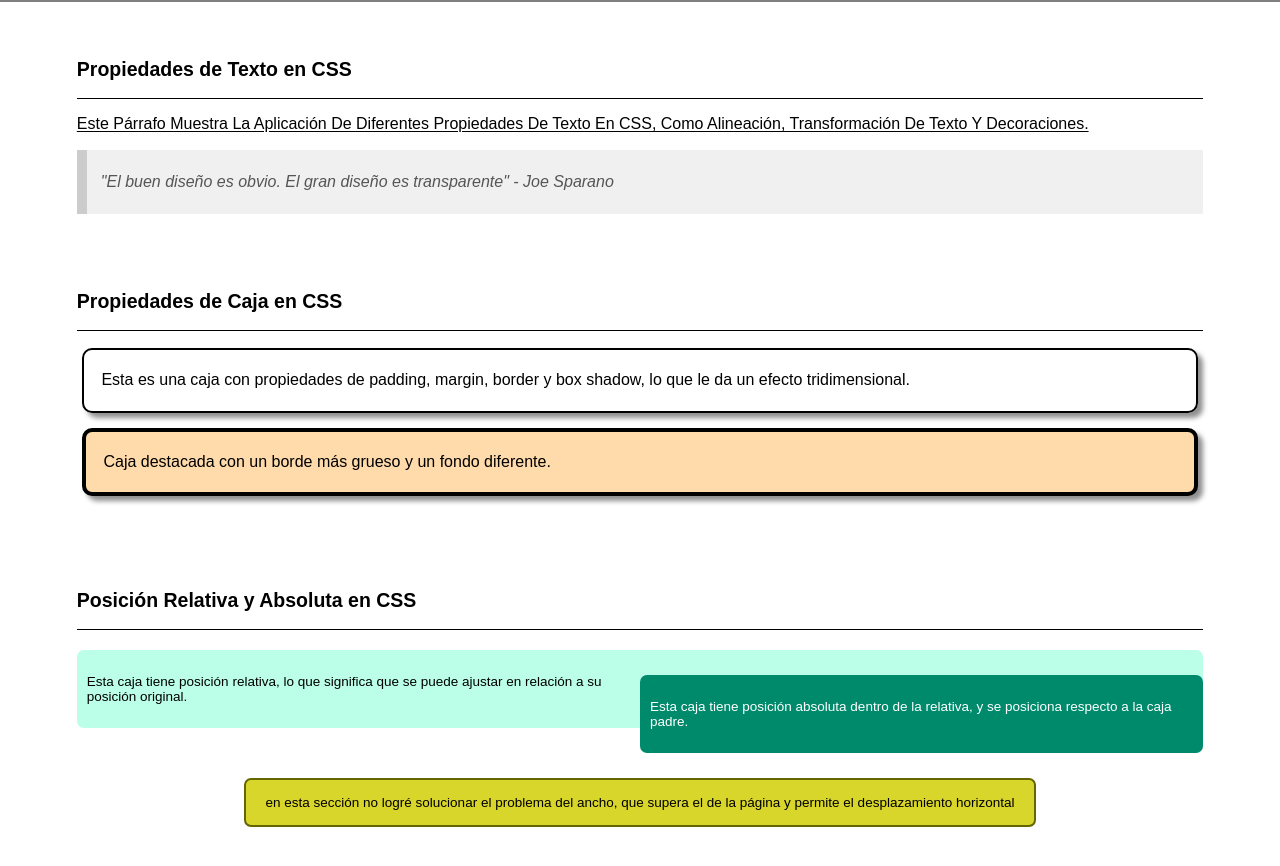
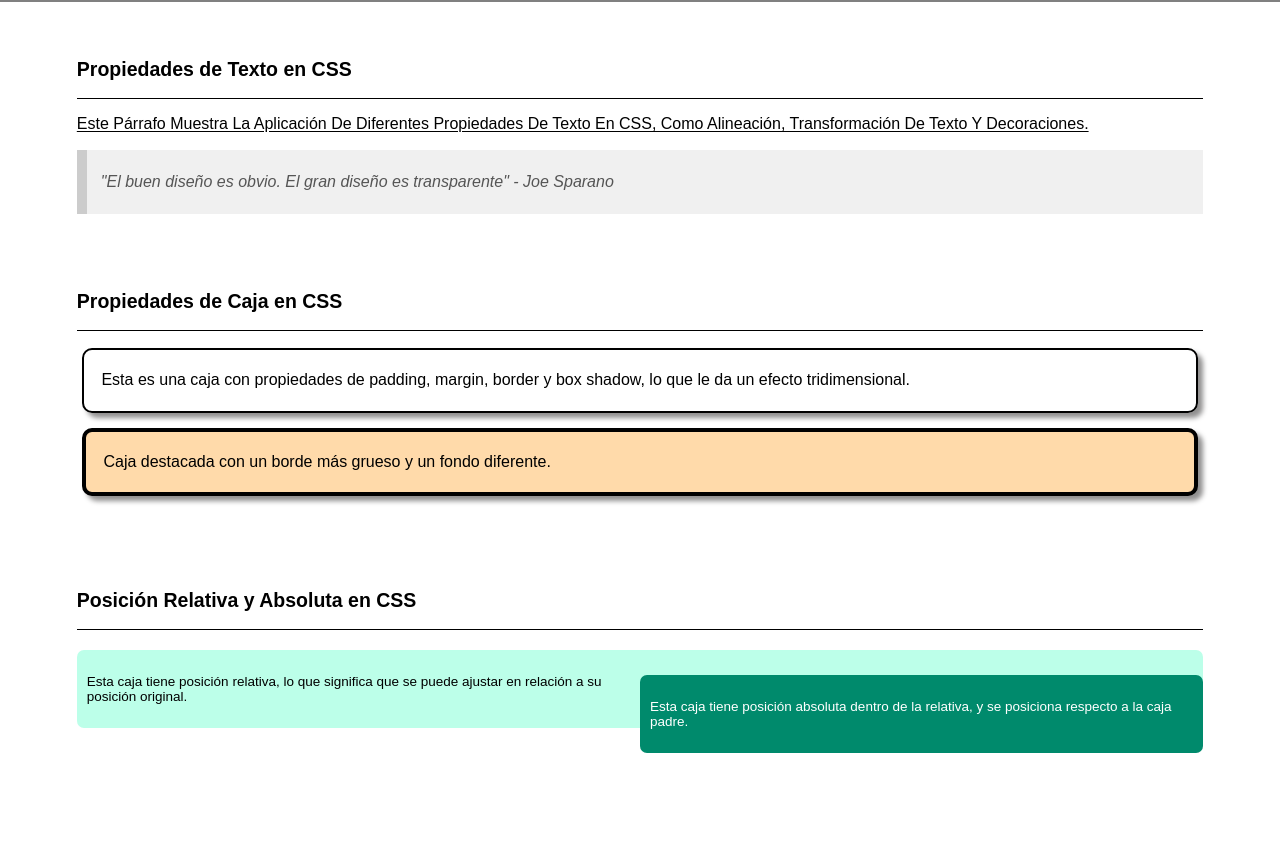
Before and after one commit to TomiCamacho/TP-CSS-Desarrollo-de-Software-UTN, a plain HTML site: page index.html in a window 1280 px wide. Shown: the part 78-944 px from the top of the page. After the commit the page ends 846 px from the top, so only its background shows below. Drawn offline with Linux system fonts and the light colour scheme.

Commit message:
problema del ancho solucionado

```diff
--- a/index.html
+++ b/index.html
@@ -55,9 +55,6 @@
                         <p class="section3-info-cajaabsolute-p">Esta caja tiene posición absoluta dentro de la relativa, y se posiciona respecto a la caja padre.</p>
                     </div>
                 </div>
-                <div class="section3-error">
-                    <p>en esta sección no logré solucionar el problema del ancho, que supera el de la página y permite el desplazamiento horizontal</p>
-                </div>
             </div>
         </section>
 
--- a/style.css
+++ b/style.css
@@ -1,5 +1,6 @@
 body{
     font-family:Arial, Helvetica, sans-serif;
+    overflow-x: hidden;
 }
 
 .header{
@@ -121,14 +122,3 @@ body{
     left: 44vw;
     padding: 10px;
 }
-
-.section3-error{
-    padding: 1px 10px;
-    margin: 0 auto;
-    background-color: #d8d52b;
-    border-radius: 7px;
-    border: 2px solid #646602;
-    width: 60vw;
-    margin-top: 50px;
-    text-align: center;
-}
```
